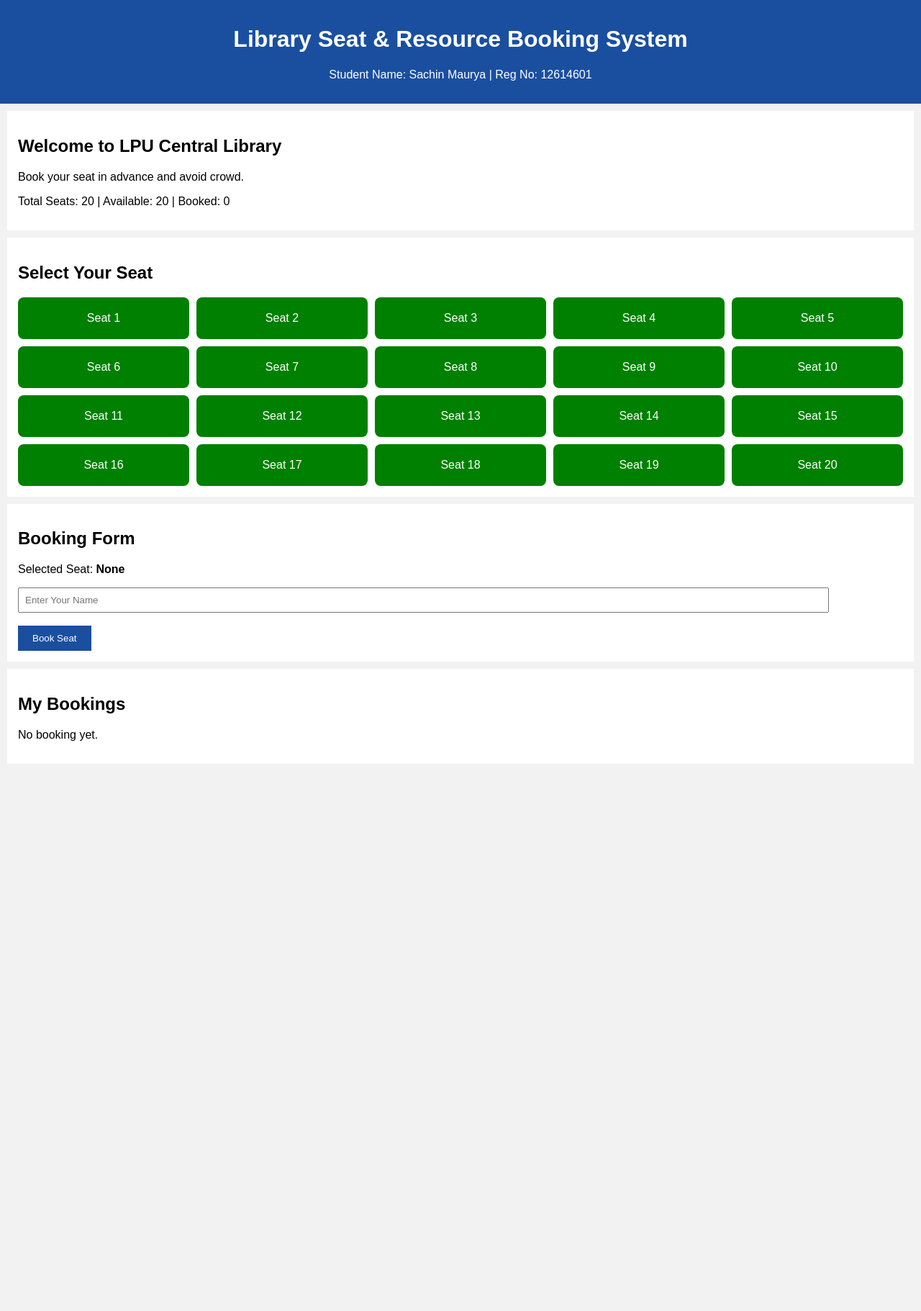
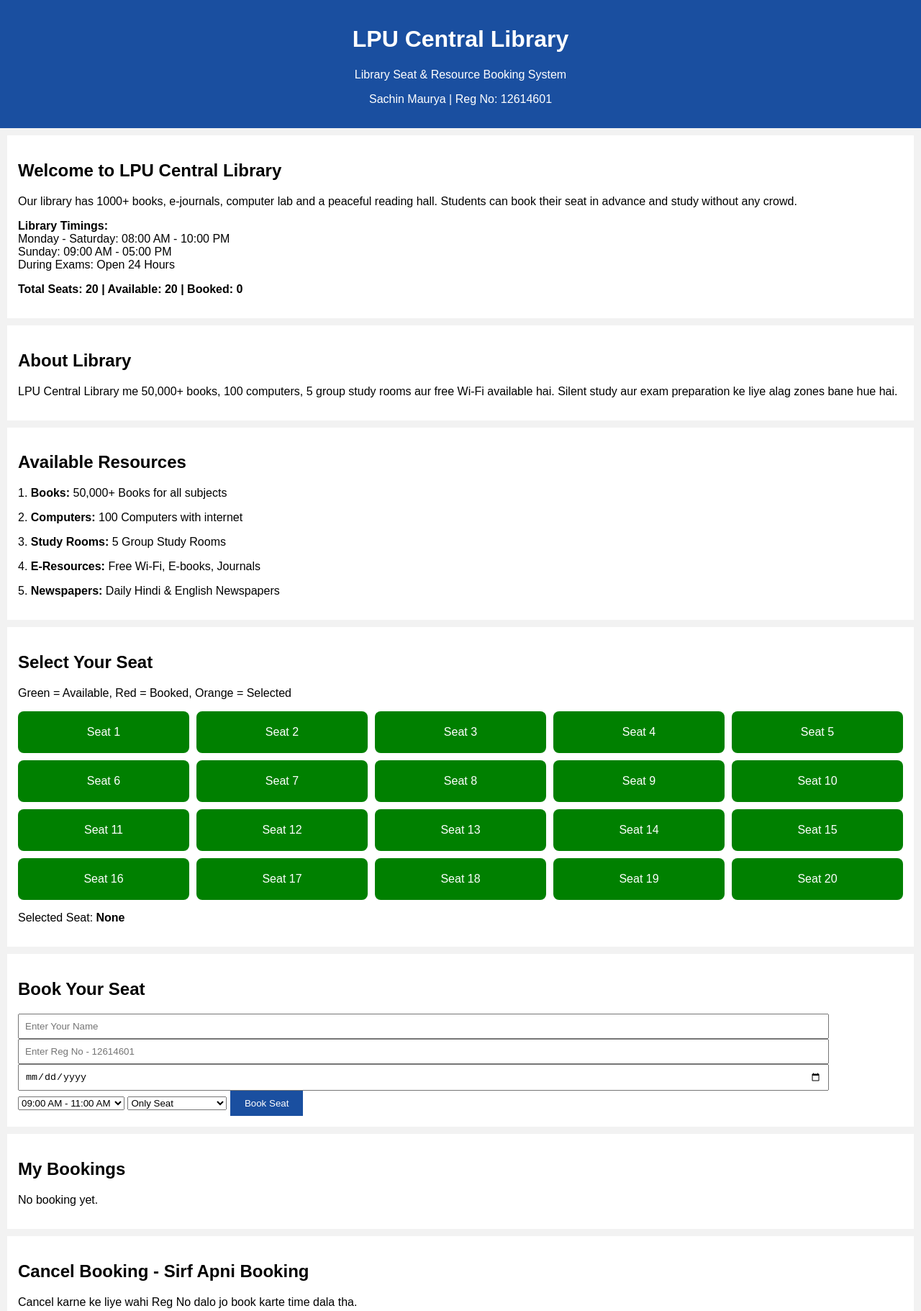
Before and after one commit to sachinmaurya9493/Library-seat-booking, a plain HTML site: page index.html in a window 1280 px wide. Shown: the top 1821 px of the page at 72% size. Before the commit the page ends 1071 px from the top, so only its background shows below. Drawn offline with Linux system fonts and the light colour scheme.

Commit message:
Update index.html

```diff
--- a/index.html
+++ b/index.html
@@ -1,31 +1,69 @@
 <!DOCTYPE html>
 <html>
 <head>
-<title>Library Seat Booking System</title>
+<title>LPU Central Library - Seat Booking</title>
 <link rel="stylesheet" href="style.css">
 </head>
 <body>
 
 <header>
-<h1>Library Seat & Resource Booking System</h1>
-<p>Student Name: Sachin Maurya | Reg No: 12614601</p>
+<h1>LPU Central Library</h1>
+<p>Library Seat & Resource Booking System</p>
+<p>Sachin Maurya | Reg No: 12614601</p>
 </header>
+
+<div class="container">
 
 <div class="box">
 <h2>Welcome to LPU Central Library</h2>
-<p>Book your seat in advance and avoid crowd.</p>
-<p>Total Seats: 20 | Available: <span id="avail">20</span> | Booked: <span id="bookedCount">0</span></p>
+<p>Our library has 1000+ books, e-journals, computer lab and a peaceful reading hall. Students can book their seat in advance and study without any crowd.</p>
+<div class="timing-box">
+<b>Library Timings:</b><br>
+Monday - Saturday: 08:00 AM - 10:00 PM<br>
+Sunday: 09:00 AM - 05:00 PM<br>
+During Exams: Open 24 Hours
+</div>
+<p><b>Total Seats: 20 | Available: <span id="avail">20</span> | Booked: <span id="bookedCount">0</span></b></p>
+</div>
+
+<div class="box">
+<h2>About Library</h2>
+<p>LPU Central Library me 50,000+ books, 100 computers, 5 group study rooms aur free Wi-Fi available hai. Silent study aur exam preparation ke liye alag zones bane hue hai.</p>
+</div>
+
+<div class="box">
+<h2>Available Resources</h2>
+<p>1. <b>Books:</b> 50,000+ Books for all subjects</p>
+<p>2. <b>Computers:</b> 100 Computers with internet</p>
+<p>3. <b>Study Rooms:</b> 5 Group Study Rooms</p>
+<p>4. <b>E-Resources:</b> Free Wi-Fi, E-books, Journals</p>
+<p>5. <b>Newspapers:</b> Daily Hindi & English Newspapers</p>
 </div>
 
 <div class="box">
 <h2>Select Your Seat</h2>
+<p>Green = Available, Red = Booked, Orange = Selected</p>
 <div id="seatBox"></div>
+<p>Selected Seat: <b id="selectedSeat">None</b></p>
 </div>
 
 <div class="box">
-<h2>Booking Form</h2>
-<p>Selected Seat: <b id="selectedSeat">None</b></p>
-<input id="name" placeholder="Enter Your Name"><br><br>
+<h2>Book Your Seat</h2>
+<input id="name" placeholder="Enter Your Name">
+<input id="reg" placeholder="Enter Reg No - 12614601">
+<input type="date" id="date">
+<select id="slot">
+<option>09:00 AM - 11:00 AM</option>
+<option>11:00 AM - 02:00 PM</option>
+<option>02:00 PM - 05:00 PM</option>
+<option>05:00 PM - 08:00 PM</option>
+</select>
+<select id="resource">
+<option>Only Seat</option>
+<option>Seat + Book</option>
+<option>Seat + Computer</option>
+<option>Seat + Study Room</option>
+</select>
 <button onclick="bookSeat()">Book Seat</button>
 </div>
 
@@ -34,6 +72,45 @@
 <p id="myBooking">No booking yet.</p>
 </div>
 
+<div class="box">
+<h2>Cancel Booking - Sirf Apni Booking</h2>
+<p>Cancel karne ke liye wahi Reg No dalo jo book karte time dala tha.</p>
+<input id="cancelReg" placeholder="Enter Your Reg No to Cancel">
+<button class="cancel" onclick="cancelBooking()">Cancel My Booking</button>
+</div>
+
+<div class="box">
+<h2>How To Book?</h2>
+<p>1. Pehle apni seat chuno.</p>
+<p>2. Naam, Reg No, Date aur Slot bharo.</p>
+<p>3. Book Seat dabao.</p>
+<p>4. Library aane par apna ID Card dikhao.</p>
+</div>
+
+<div class="box">
+<h2>Library Rules & Regulations</h2>
+<p>• 1. <b>ID Card is Compulsory:</b> Students must carry their LPU ID Card for entry in the library.</p>
+<p>• 2. <b>Maintain Silence:</b> Talking loudly, talking on phone and making noise is not allowed inside the library.</p>
+<p>• 3. <b>Seat Booking:</b> One student can book only one seat at a time. Do not sit on a seat without booking.</p>
+<p>• 4. <b>Reach on Time:</b> Students must reach the library within 15 minutes of booking time, otherwise the seat will be auto-cancelled.</p>
+<p>• 5. <b>Food is Not Allowed:</b> Eating food, cold drinks or tea is not allowed inside the library. Only water bottle is allowed.</p>
+<p>• 6. <b>Take Care of Books:</b> Do not tear, write or take books outside without issuing. Fine will be charged.</p>
+<p>• 7. <b>Mobile on Silent Mode:</b> Keep your mobile on silent or vibration mode. Video calls are strictly not allowed.</p>
+<p>• 8. <b>Keep Cleanliness:</b> Keep your seat clean and throw waste in the dustbin.</p>
+<p>• 9. <b>2 Books Limit:</b> One student can issue maximum 2 books for 14 days at a time.</p>
+<p>• 10. <b>Late Fine:</b> Rs. 5/- per day fine will be charged for late return of books.</p>
+</div>
+
+<div class="box">
+<h2>Contact Us</h2>
+<p><b>Location:</b> LPU Central Library, Block - 32, Phagwara, Punjab</p>
+<p><b>Email:</b> library@lpu.co.in</p>
+<p><b>Timing:</b> Monday - Saturday, 8 AM - 10 PM</p>
+<p><b>Student:</b> Sachin Maurya | Reg No: 12614601</p>
+</div>
+
+</div>
+
 <script src="script.js"></script>
 </body>
 </html>
```
